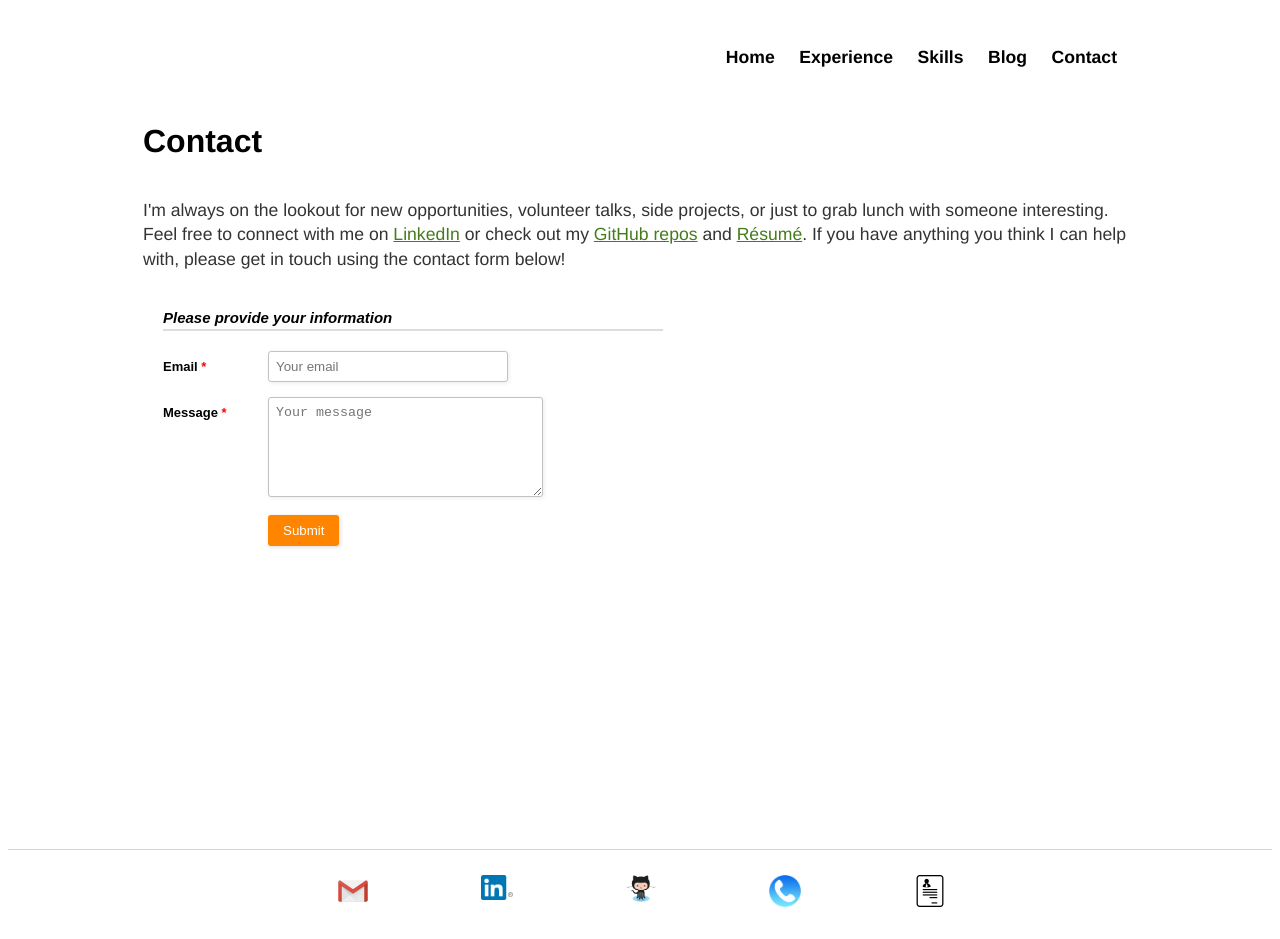
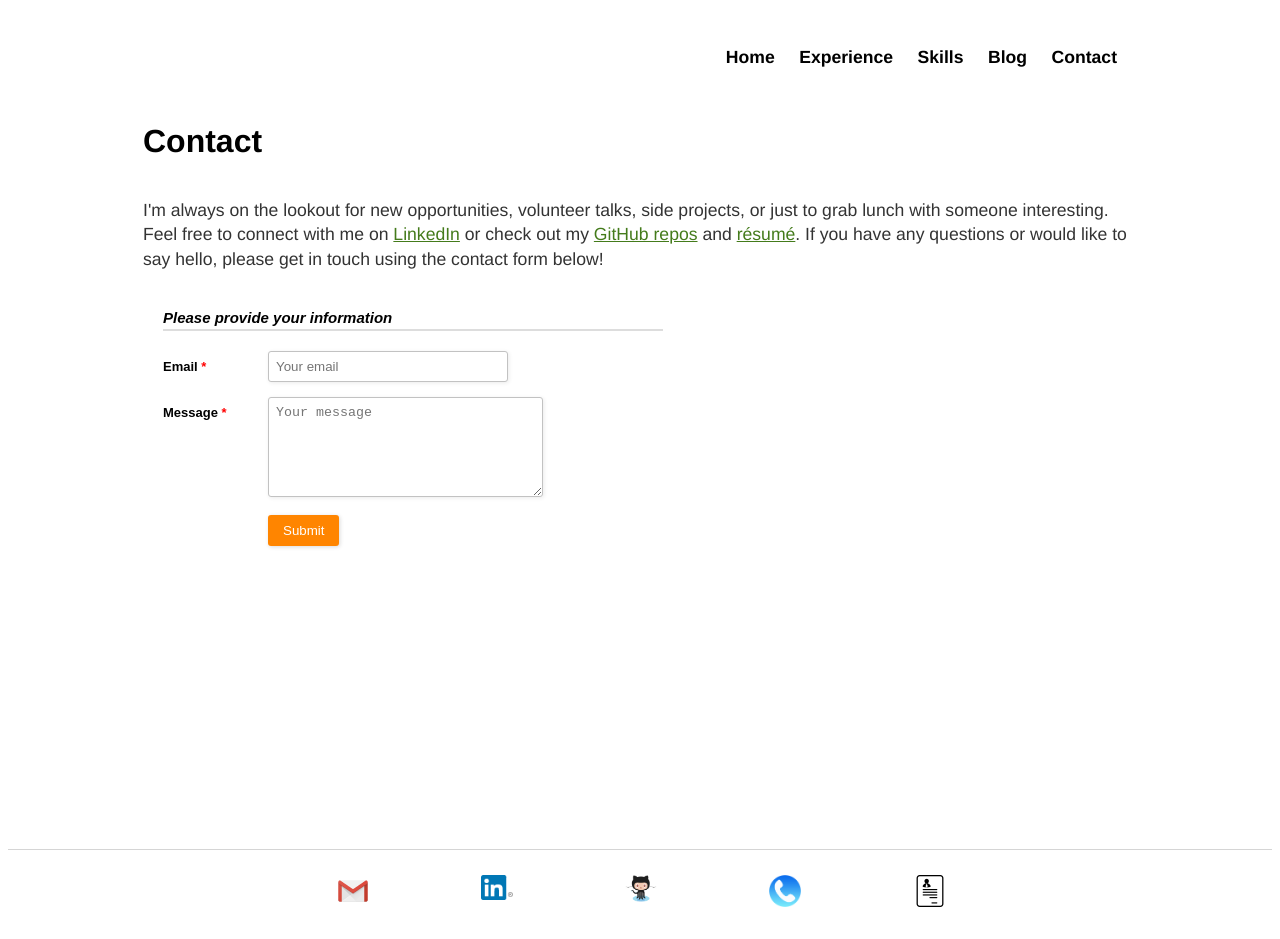
Before and after one commit to ercreager/ercreager.github.io, a Jekyll site: the page built from contact/index.html, in a window 1280 px wide. Built offline with Jekyll 4.4.1, drawn with Linux system fonts in a browser that asks for light colours.

Commit message:
Reworded contact page

```diff
--- a/contact/index.html
+++ b/contact/index.html
@@ -5,7 +5,7 @@
 <div>
 
 	<h1>Contact</h1>
-	<p>I'm always on the lookout for new opportunities, volunteer talks, side projects, or just to grab lunch with someone interesting. Feel free to connect with me on <a href="https://www.linkedin.com/in/emilyrcreager" target="_blank">LinkedIn</a> or check out my <a href="https://www.github.com/ercreager" target="_blank">GitHub repos</a> and <a href="\assets\EmilyCreagerResume.pdf" target="_blank">R&eacute;sum&eacute;</a>. If you have anything you think I can help with, please get in touch using the contact form below!</p>
+	<p>I'm always on the lookout for new opportunities, volunteer talks, side projects, or just to grab lunch with someone interesting. Feel free to connect with me on <a href="https://www.linkedin.com/in/emilyrcreager" target="_blank">LinkedIn</a> or check out my <a href="https://www.github.com/ercreager" target="_blank">GitHub repos</a> and <a href="\assets\EmilyCreagerResume.pdf" target="_blank">r&eacute;sum&eacute;</a>. If you have any questions or would like to say hello, please get in touch using the contact form below!</p>
 
 	<div class="form-style-2">
 	<div class="form-style-2-heading">Please provide your information</div>
```
